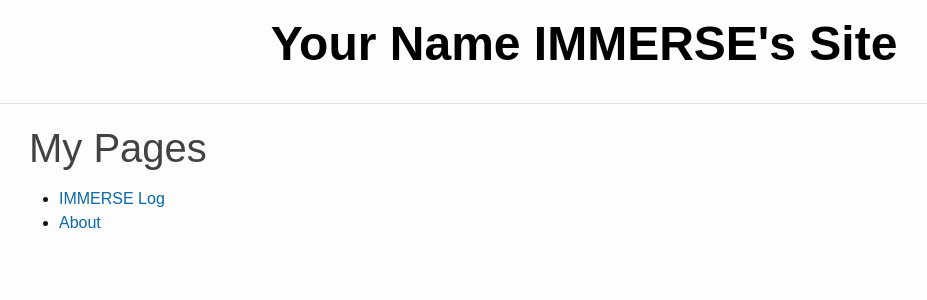
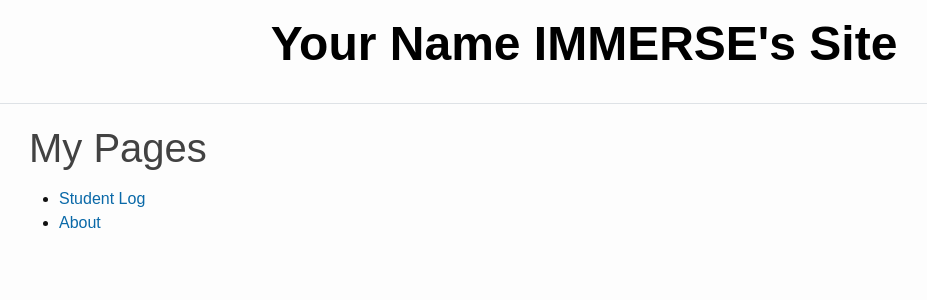
Before and after one commit to pcelis/mysite, a Jekyll site: the page built from index.md, in a window 1280 px wide. Shown: the top 300 px of the page, without its empty margins (56-983 px from the left). Built offline with Jekyll 4.4.1, drawn with Linux system fonts in a browser that asks for light colours.

Commit message:
Update index.md

```diff
--- a/index.md
+++ b/index.md
@@ -3,5 +3,5 @@ layout: default
 title: My Pages
 ---
 
-  * [IMMERSE Log]({{ site.baseurl }}{% link _pages/log.md %})
+  * [Student Log]({{ site.baseurl }}{% link _pages/log.md %})
   * [About]({{ site.baseurl }}{% link _pages/about.md %})
```
